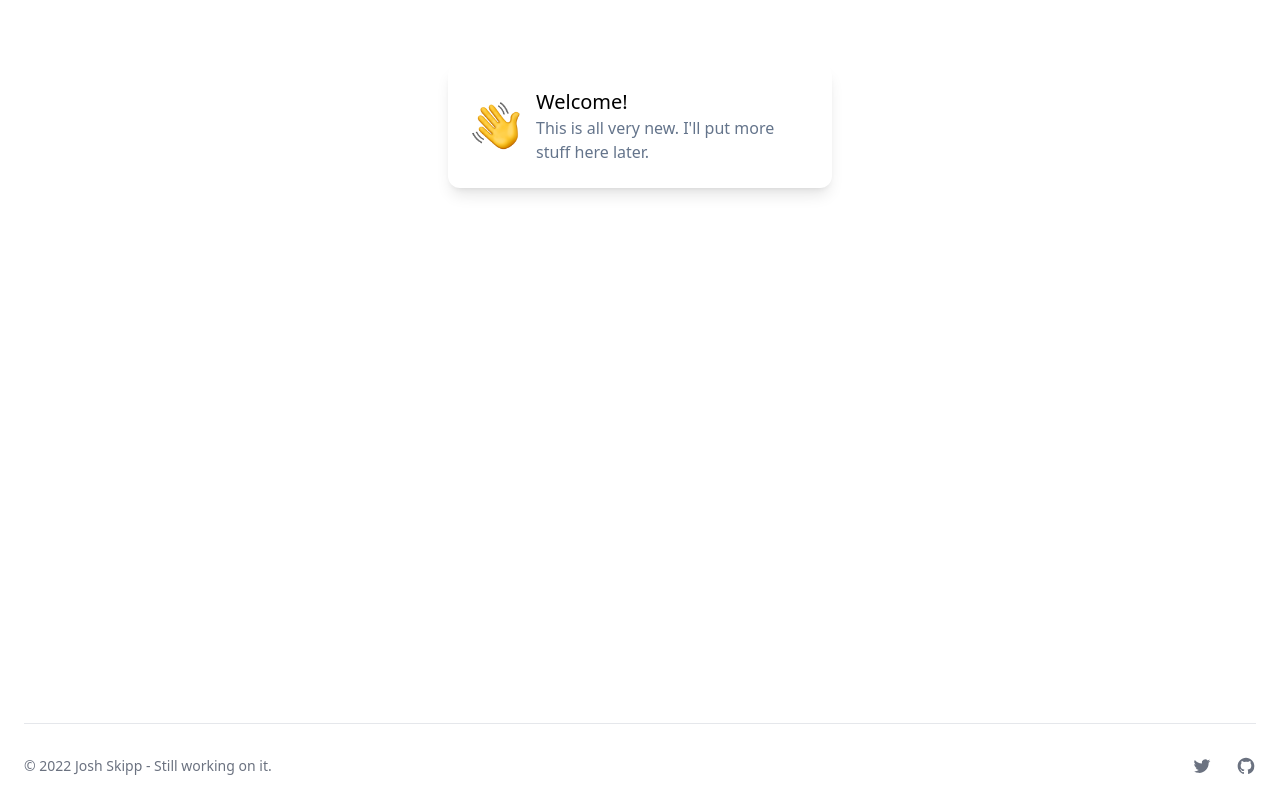
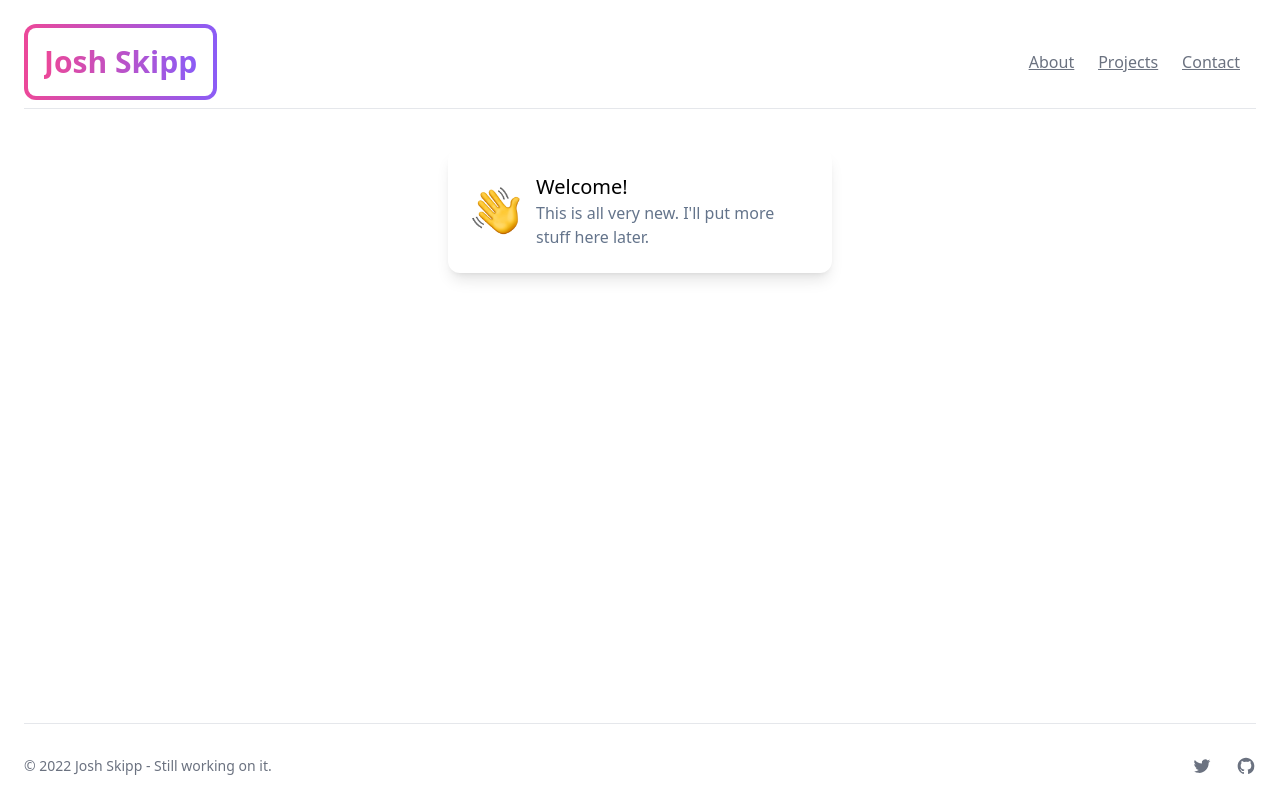
Before and after one commit to joshskipp/joshskipp-web, a website: page src/index.html in a window 1280 px wide. Drawn offline with Linux system fonts and the light colour scheme.

Commit message:
started layout and tailwind changes

```diff
--- a/src/index.html
+++ b/src/index.html
@@ -6,7 +6,27 @@
   <link href="dist/output.css" rel="stylesheet">
   <title>Skipp is Trying Again</title>
 </head>
-<body class="bg-white sm:p-6 dark:bg-gray-900">
+<body class="bg-white sm:p-6 dark:bg-gray-900 ">
+
+  <nav class="relative container mx-auto ">
+
+    <div class="flex items-center justify-between">
+      <div class="bg-gradient-to-r from-pink-500 to-violet-500 rounded-xl p-1">
+      <div class="text-3xl font-semibold p-4 rounded-lg bg-white ">
+        <span class="bg-clip-text text-transparent bg-gradient-to-r from-pink-500 to-violet-500">Josh Skipp</span>
+      </div>
+      </div>
+
+      <div class="space-x-6 md:flex pr-4 text-gray-500 underline">
+        <a href="" class="hover:text-violet-500 dark:hover:pink-500">About</a>
+        <a href="" class="hover:text-violet-500 dark:hover:pink-500">Projects</a>
+        <a href="" class="hover:text-violet-500 dark:hover:pink-500">Contact</a>
+    </div>
+    </div>
+  </nav>
+
+  <hr class="border-gray-200 sm:mx-auto dark:border-gray-700 mt-2" />
+
 
   <div class="p-6 max-w-sm mx-auto my-10 bg-white rounded-xl shadow-lg flex items-center space-x-4">
     <div class="shrink-0">
```
Also changed, not shown: src/dist/output.css, 1 other file.
